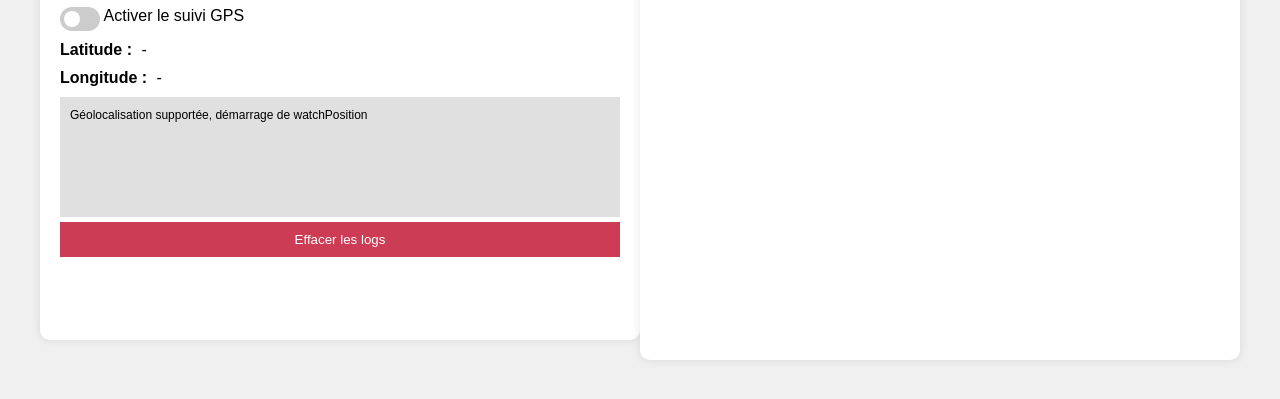
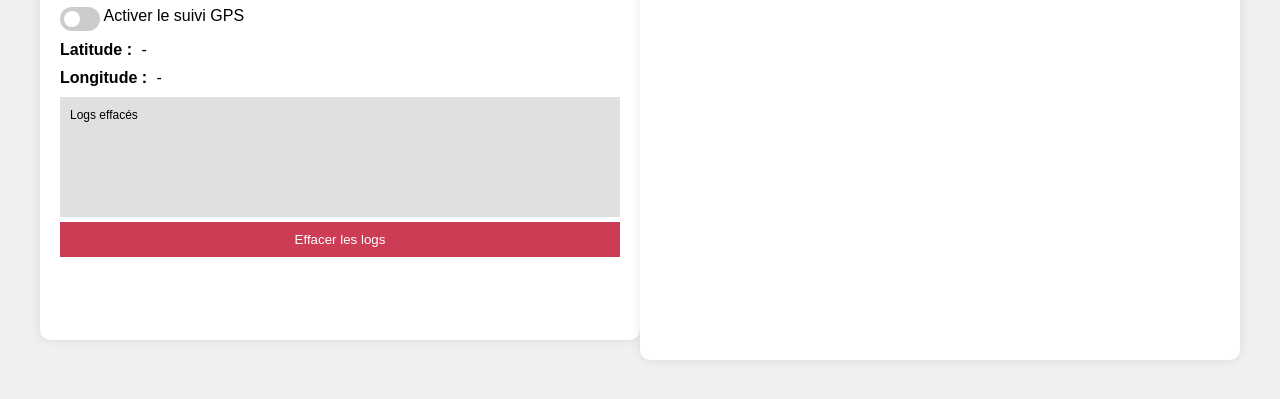
Before and after one commit to SonaBIMDev/ManitouPWA, a website: page index.html in a window 1280 px wide. Both pictures are taken after a click on the button "Effacer les logs". Shown: the part 143-542 px from the top of the page. Drawn offline with nearby package versions, Linux system fonts and the light colour scheme; no server answers.

Commit message:
clearlogs

```diff
--- a/app.js
+++ b/app.js
@@ -19,6 +19,17 @@ const clearLogButton = document.getElementById('clearLog');
 let map;
 let marker;
 let watchId;
+
+
+document.addEventListener('DOMContentLoaded', function() {
+    const logArea = document.getElementById('logArea');
+    const clearLogButton = document.getElementById('clearLog');
+
+    clearLogButton.addEventListener('click', () => {
+        logArea.innerHTML = '';
+        console.log('Logs effacés'); // Ajoutez cette ligne pour le débogage
+    });
+});
 
 // Appelez initMap au chargement de la page
 window.onload = function() {
@@ -207,9 +218,9 @@ function showError(error) {
     }
 }
 
-clearLogButton.addEventListener('click', () => {
-    logArea.innerHTML = '';
-});
+
+
+
 
 if ('serviceWorker' in navigator) {
     navigator.serviceWorker.register('/service-worker.js')
--- a/index.html
+++ b/index.html
@@ -40,9 +40,8 @@
                     </div>
                     <img id="imagePreview" src="" alt="Image preview" style="width:100px; height:100px; display:none;">
                 </div>
-            <div id="logArea" style="background-color: #e0e0e0; padding: 10px; height: 100px; overflow-y: scroll;"></div>
+            <div id="logArea"></div>
             <button id="clearLog">Effacer les logs</button>
-
             <!-- <button id="setData">Set Data</button> -->
             <!-- <button onclick="getCurrentLocation()">Obtenir la position actuelle</button>-->
         </div>
--- a/style.css
+++ b/style.css
@@ -85,8 +85,10 @@ input[type="text"] {
     height: 100px;
     overflow-y: scroll;
     margin-top: 10px;
+    z-index: 1001; /* Assurez-vous qu'il est au-dessus de la zone de log */
     font-size: 12px; /* Ajustez cette valeur selon la taille désirée */
     line-height: 1.4; /* Ajustez cette valeur pour l'espacement vertical entre les lignes */
+    cursor: pointer;
 }
 
 #toggleMap, #toggleTracking, #intervalSelect {
```
